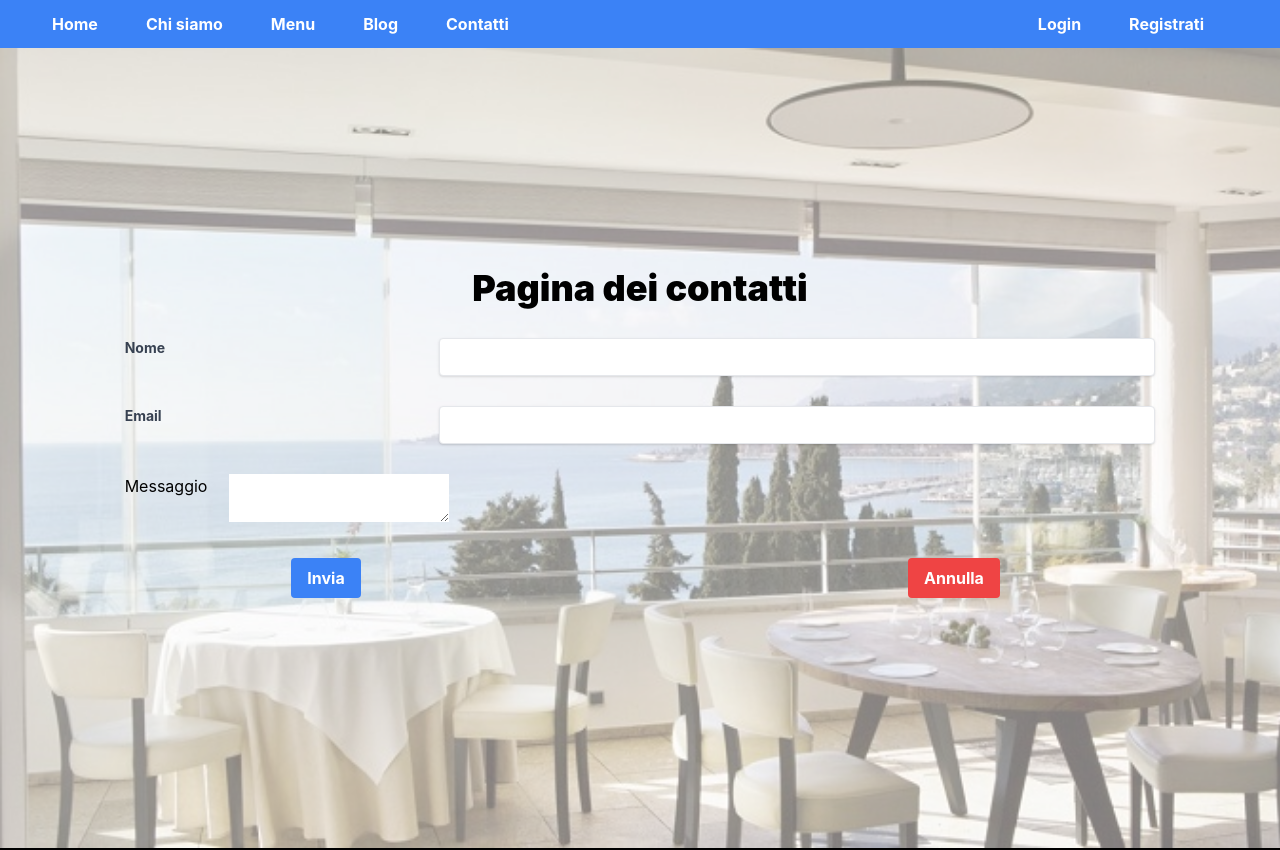
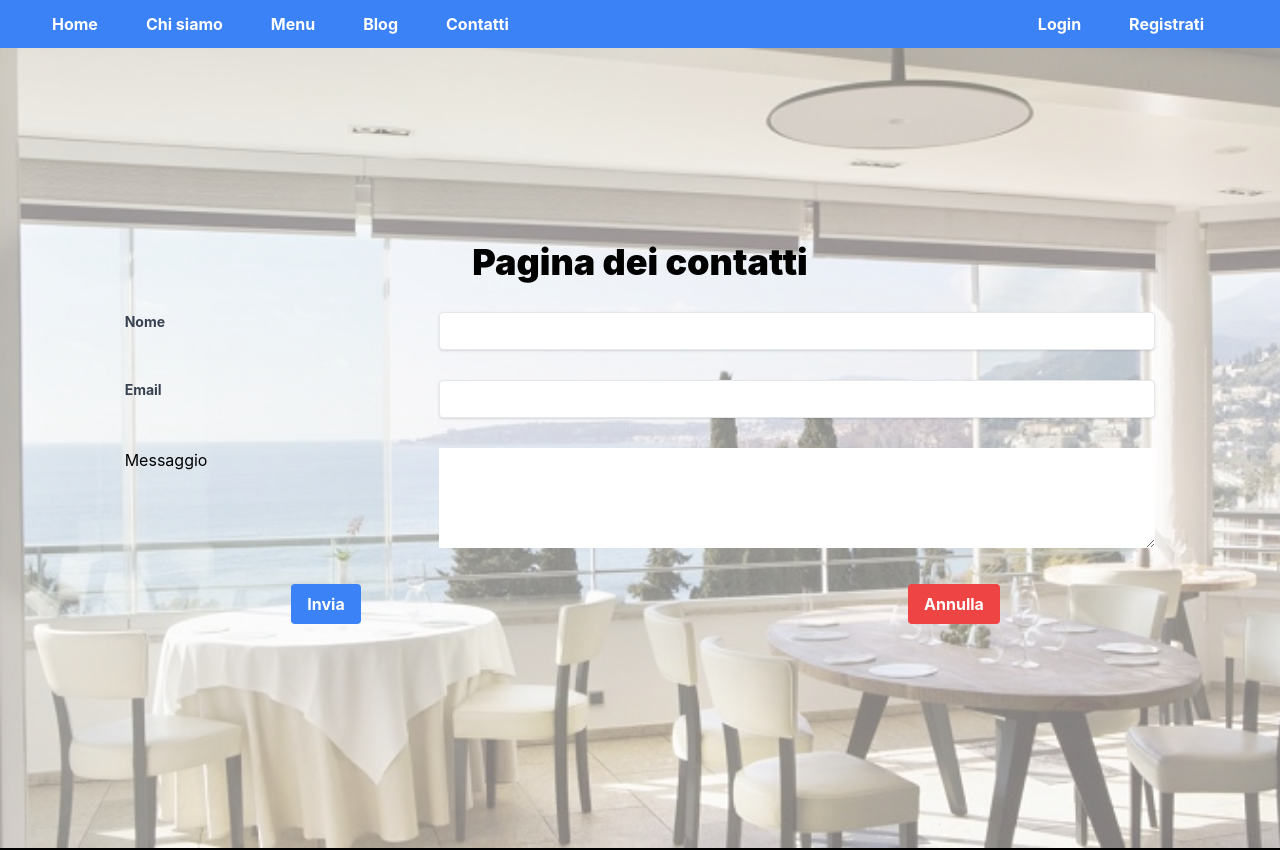
Before and after one commit to sssteveCA/restaurant-frontend, a React (Create React App) app: page /contacts in a window 1280 px wide. Shown: the top 850 px of the page. Built offline with nearby package versions, Linux system fonts and the light colour scheme.

Commit message:
Added src/components/partials/labeltextarea/LabelTextareaComponent.tsx

```diff
--- /dev/null
+++ b/src/components/partials/labeltextarea/LabelTextareaComponent.sass
@@ -0,0 +1,7 @@
+
+@mixin label-textarea-style()
+    div.textarea-div
+        textarea
+            height: 100px
+
+@include label-textarea-style()
--- a/src/components/partials/labeltextarea/LabelTextareaComponent.tsx
+++ b/src/components/partials/labeltextarea/LabelTextareaComponent.tsx
@@ -1,5 +1,6 @@
 import React, { Component, SyntheticEvent } from 'react'
 import Types from '../../../constants/types'
+import './LabelTextareaComponent.sass'
 
 class LabelTextareaComponent extends Component<Types.LabelTextAreaProps,any> {
 
@@ -18,11 +19,11 @@ class LabelTextareaComponent extends Component<Types.LabelTextAreaProps,any> {
   render(): React.ReactNode {
      return (
       <div className="grid grid-cols-12 gap-4">
-          <div className="label-div columns-12 md:columns-3 md:col-start-2">
+          <div className="label-div col-span-10 col-start-2 md:col-start-2 md:col-span-3">
               <label htmlFor={this.props.textarea_id}>{this.props.label_text}</label>
           </div>
-          <div className="textarea-div columns-12 md:columns-7">
-              <textarea id={this.props.textarea_id} onChange={this.onTextAreaChange}></textarea>
+          <div className="textarea-div col-start-2 col-span-10 md:col-span-7">
+              <textarea id={this.props.textarea_id} className='w-full' onChange={this.onTextAreaChange}></textarea>
           </div>
       </div>
     )
```
